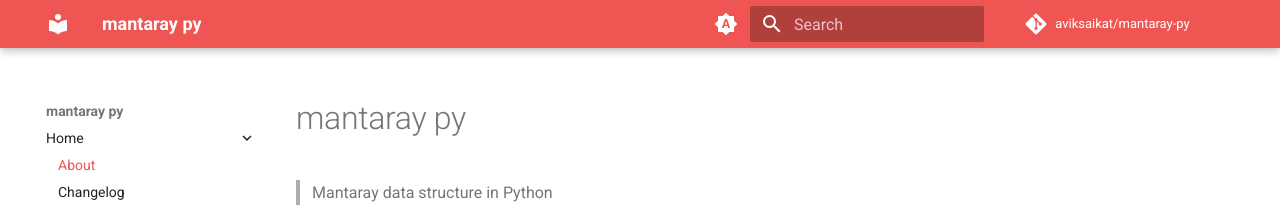
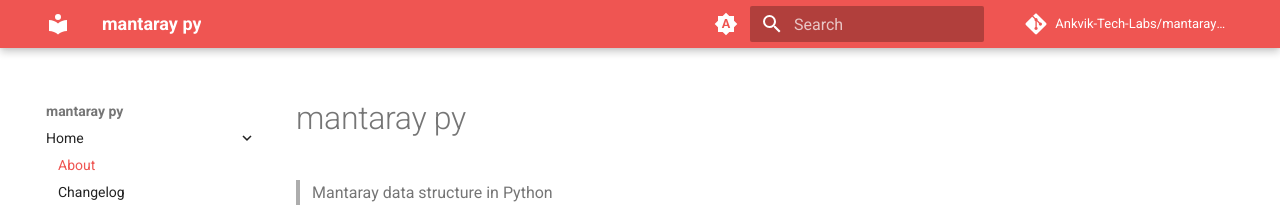
Before and after one commit to Ankvik-Tech-Labs/mantaray-py, an MkDocs documentation site: the page built from docs/index.md, in a window 1280 px wide. Shown: the top 208 px of the page. Built offline with MkDocs 1.6.1 and Material for MkDocs 9.7.7, drawn with Linux system fonts in a browser that asks for light colours; comment, search, counter and statistics services are not loaded.

Commit message:
docs: mkdocs broken links fixed

```diff
--- a/mkdocs.yml
+++ b/mkdocs.yml
@@ -2,12 +2,12 @@
 site_name: mantaray py
 site_description: Mantaray data structure in Python
 site_author: Saikat Karmakar
-site_url: https://github.com/aviksaikat/mantaray-py
+site_url: https://github.com/Ankvik-Tech-Labs/mantaray-py
 copyright: 'Copyright &copy; Saikat Karmakar 2024-present'
 
 # Repository
-repo_url: https://github.com/aviksaikat/mantaray-py
-repo_name: aviksaikat/mantaray-py
+repo_url: https://github.com/Ankvik-Tech-Labs/mantaray-py
+repo_name: Ankvik-Tech-Labs/mantaray-py
 
 theme:
     name: material
```
